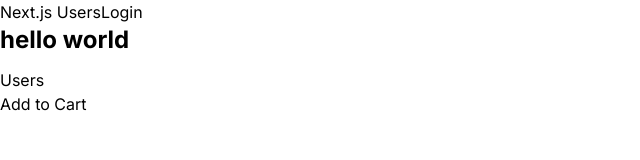
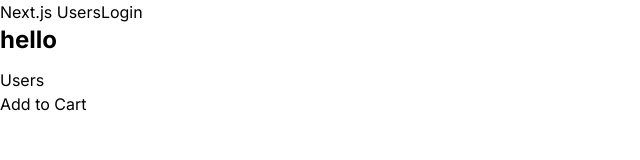
Before and after one commit to snmsndhu/Next_Js_-latest, a Next.js app: page / in a window 1280 px wide. Shown: the top 160 px of the page, without its empty margins (0-640 px from the left). Built offline with nearby package versions, Linux system fonts and the light colour scheme; no server answers.

Commit message:
next auth

```diff
--- a/app/page.tsx
+++ b/app/page.tsx
@@ -2,11 +2,11 @@ import Link from "next/link";
 import ProductCard from "./components/ProductCard";
 import { getServerSession } from "next-auth";
 import { authOptions } from "./api/auth/[...nextauth]/route";
-export default function Home() {
-  getServerSession(authOptions);
+export default async function Home() {
+  const session = await getServerSession(authOptions);
   return (
     <main>
-      <h1>hello world</h1>
+      <h1>hello {session && <span>{session.user!.name}</span>}</h1>
       <Link href="/users">Users</Link>
       <ProductCard />
     </main>
```
